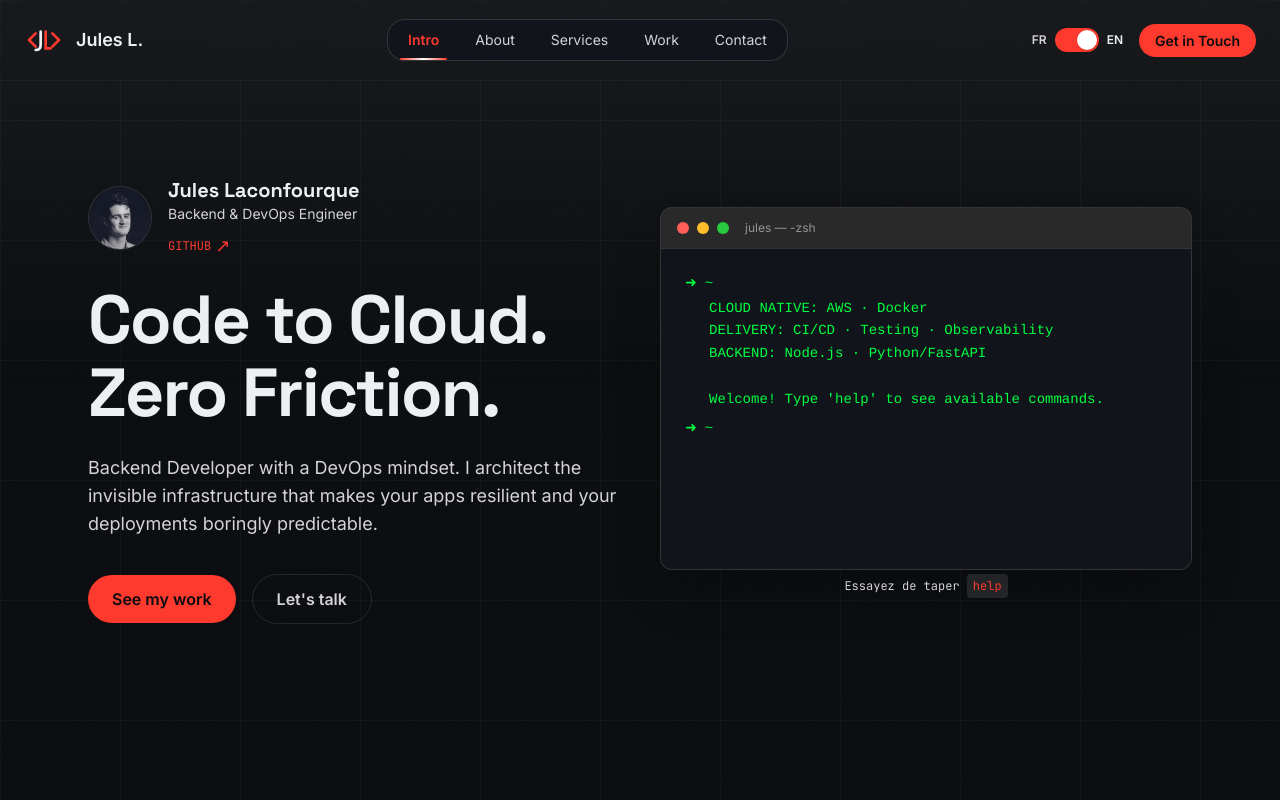
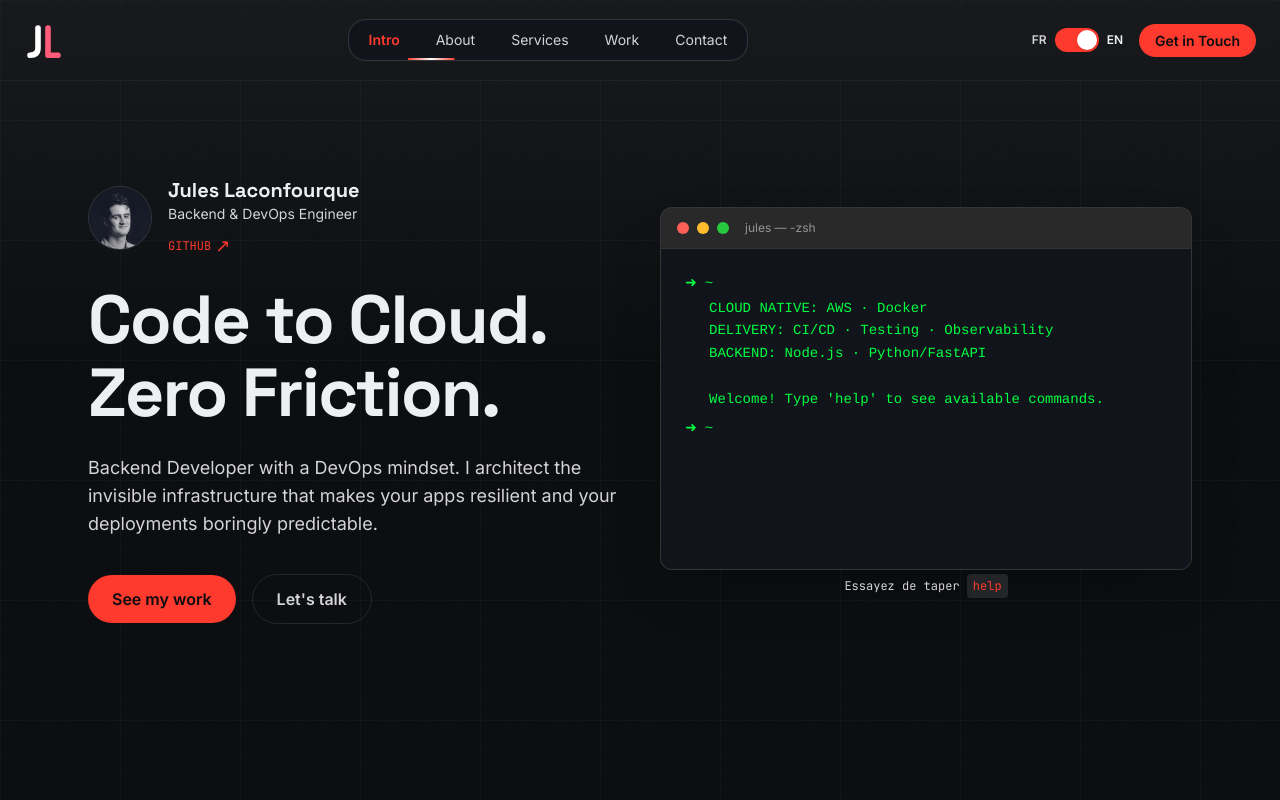
Before and after one commit to Ju-l-e-s/portfolio, a Next.js app: page /en in a window 1280 px wide. Shown: the top 800 px of the page. Built offline with nearby package versions, Linux system fonts and the light colour scheme.

Commit message:
feat(ui): update logo and header layout

```diff
--- a/src/components/Header.tsx
+++ b/src/components/Header.tsx
@@ -15,41 +15,20 @@ function LogoMark() {
     <svg
       width="40"
       height="40"
-      viewBox="0 0 120 100"
+      viewBox="0 0 100 100"
       fill="none"
       xmlns="http://www.w3.org/2000/svg"
       className="h-8 w-8 sm:h-10 sm:w-10"
     >
+      <rect width="100" height="100" rx="20" fill="none" />
       <path
-        d="M35 30 L15 50 L35 70"
-        stroke="currentColor"
-        strokeWidth="8"
+        d="M35 20 V70 C35 82 28 88 15 88"
+        stroke="#FFFFFF"
+        strokeWidth="14"
         strokeLinecap="round"
         strokeLinejoin="round"
-        className="text-accent-a"
       />
-      <path
-        d="M50 25 V65 C50 75 45 80 35 80"
-        stroke="currentColor"
-        strokeWidth="8"
-        strokeLinecap="round"
-        className="text-text"
-      />
-      <path
-        d="M65 25 V75 H80"
-        stroke="currentColor"
-        strokeWidth="8"
-        strokeLinecap="round"
-        className="text-accent-a"
-      />
-      <path
-        d="M85 30 L105 50 L85 70"
-        stroke="currentColor"
-        strokeWidth="8"
-        strokeLinecap="round"
-        strokeLinejoin="round"
-        className="text-accent-a"
-      />
+      <path d="M60 20 V88 H85" stroke="#FF5C7A" strokeWidth="14" strokeLinecap="round" strokeLinejoin="round" />
     </svg>
   );
 }
@@ -120,7 +99,6 @@ export function Header() {
         <div className="z-50">
           <Link href="/" locale={locale} className="flex items-center gap-3">
             <LogoMark />
-            <span className="font-semibold text-lg">Jules L.</span>
           </Link>
         </div>
 
@@ -182,7 +160,7 @@ export function Header() {
       </div>
 
       {isMobileMenuOpen && (
-        <div className="fixed inset-0 z-[100] flex h-[100dvh] w-screen flex-col bg-bg md:hidden">
+        <div className="fixed inset-0 z-[100] flex h-[100dvh] w-full flex-col bg-bg md:hidden">
           {/* HEADER DU MENU : copie exacte des dimensions du header principal */}
           <div className="flex h-20 w-full items-center justify-between px-6 border-b border-white/5">
             <div>
@@ -193,7 +171,6 @@ export function Header() {
                 onClick={() => setIsMobileMenuOpen(false)}
               >
                 <LogoMark />
-                <span className="font-semibold text-lg">Jules L.</span>
               </Link>
             </div>
             <div className="flex items-center gap-4">
```
